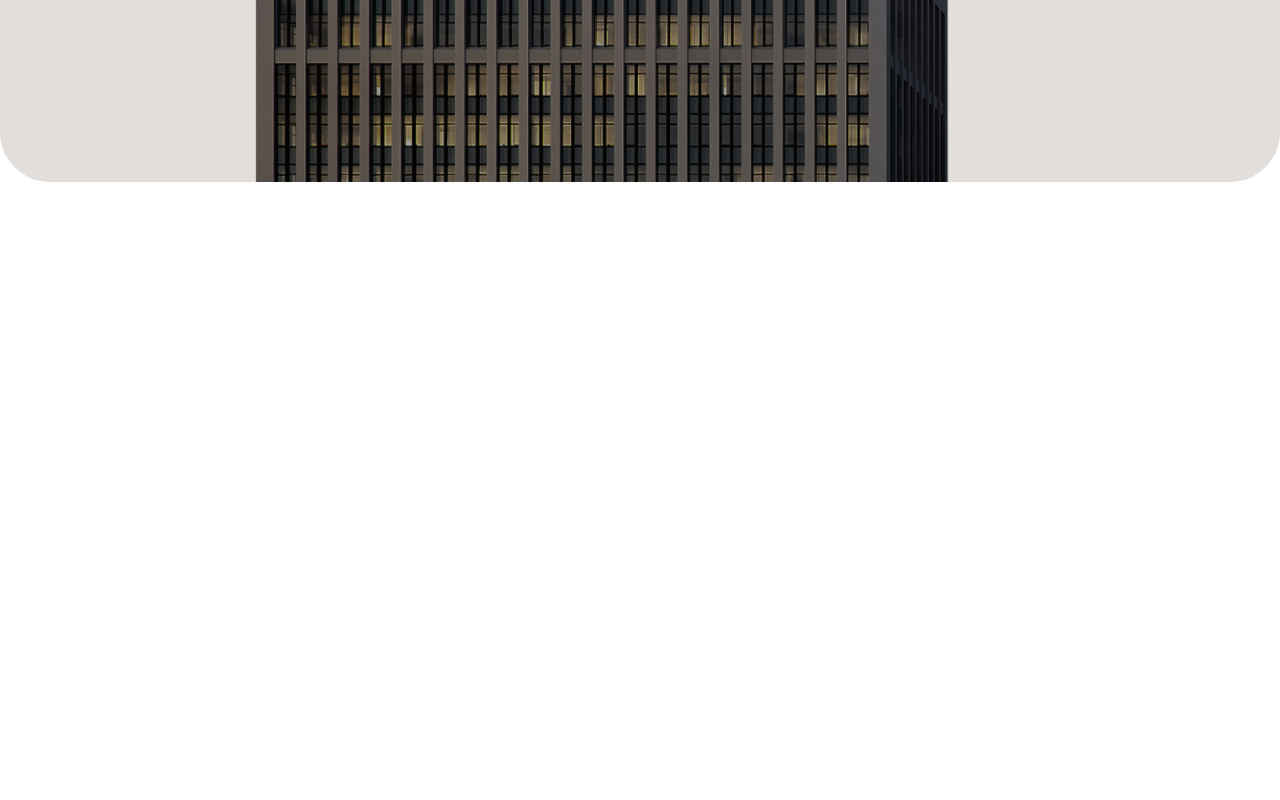
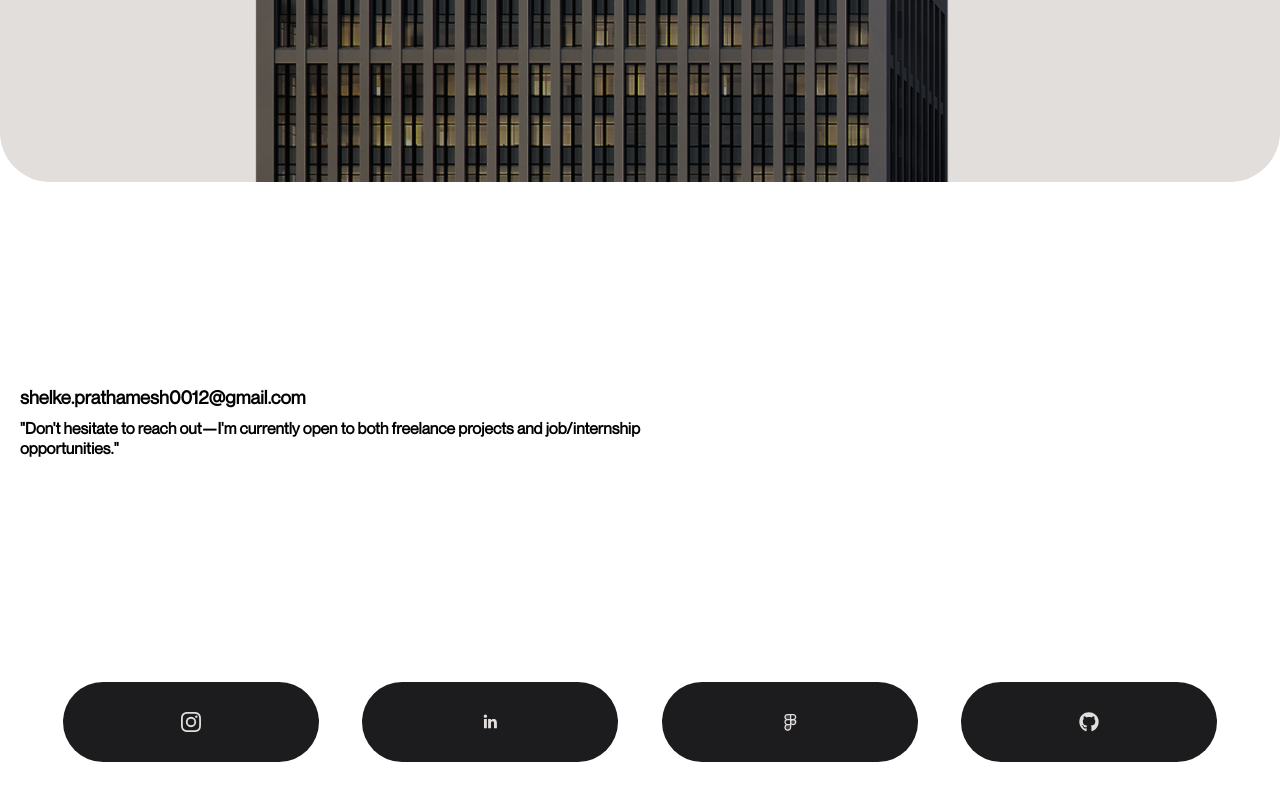
Before and after one commit to praxxOp/realestate, a Next.js app: page / in a window 1280 px wide. Shown: the part 4870-5670 px from the top of the page. Built offline with nearby package versions, Linux system fonts and the light colour scheme.

Commit message:
modified:   src/app/LayoutComponents/Footer/Footer.css 	modified:   src/app/LayoutComponents/Footer/Footer.jsx

```diff
--- a/src/app/LayoutComponents/Footer/Footer.css
+++ b/src/app/LayoutComponents/Footer/Footer.css
@@ -1,4 +1,57 @@
 .main__footer{
     height: 80vh;
     width: 100%;
+    padding: 0px 20px;
+
 }
+
+.description__section{
+    height: 60vh;
+    width: 100%;
+    font-weight: bolder;
+    display: flex;
+    justify-content: center;
+flex-direction: column;
+}
+
+.description__section h3{
+    margin-bottom: 10px;
+}
+.description__section p{
+    width: 50vw;
+}
+.links__section{
+    display: flex;
+    width: 100%;
+    justify-content: space-evenly;
+    align-items: center;
+    height: 20vh;
+
+
+}
+.link{
+    width: 20vw;
+    height: 10vh;
+    display: flex;
+    justify-content: center;
+    align-items: center;
+    background-color: #1c1b1d;
+    margin-bottom: 40px;
+    color: #e2dedb;
+    border-radius: 50px;
+    flex-direction: column;
+    cursor: pointer;
+    text-decoration: none;
+}
+
+.figma{
+
+    color: #e2dedb;
+    text-decoration: none;
+}
+.link:hover{
+    background-color: #e2dedb;
+    transition: 0.25s linear;
+    color: #000000;
+    scale: 1.05;
+}
--- a/src/app/LayoutComponents/Footer/Footer.jsx
+++ b/src/app/LayoutComponents/Footer/Footer.jsx
@@ -1,13 +1,46 @@
-import React from 'react'
-import "./Footer.css"
+import React from "react";
+import "./Footer.css";
+import { SiInstagram } from "react-icons/si";
+import { LiaLinkedinIn } from "react-icons/lia";
+import { PiFigmaLogoDuotone } from "react-icons/pi";
+import { FaGithub } from "react-icons/fa6";
+import { neuo } from "@/app/font";
 const Footer = () => {
   return (
     <>
-    <div className="main__footer">
+      <div className="main__footer">
+        <div className={` ${neuo.className} description__section`}>
+          <h3>shelke.prathamesh0012@gmail.com</h3>
+          <p>
+            "Don't hesitate to reach out—I'm currently open to both freelance
+            projects and job/internship opportunities."
+          </p>
+        </div>
+        <div className={` ${neuo.className} links__section`}>
+          <a href="https://www.instagram.com/praxx.dev/?igshid=ZGUzMzM3NWJiOQ%3D%3D">
+            <div className="instagram link">
+              <SiInstagram size={20} />
+            </div>
+          </a>
+          <a href="https://www.linkedin.com/in/prathamesh-shelke/">
+            <div className="linkdin link">
+              <LiaLinkedinIn size={20} />
+            </div>
+          </a>
+          <a href="https://www.figma.com/@praxx">
+            <div className="figma link">
+              <PiFigmaLogoDuotone size={20} />
+            </div>
+          </a>
+          <a href="https://github.com/praxxOp">
+            <div className="github link">
+              <FaGithub size={20} />
+            </div>
+          </a>
+        </div>
+      </div>
+    </>
+  );
+};
 
-    </div>
-    </>
-  )
-}
-
-export default Footer
+export default Footer;
```
